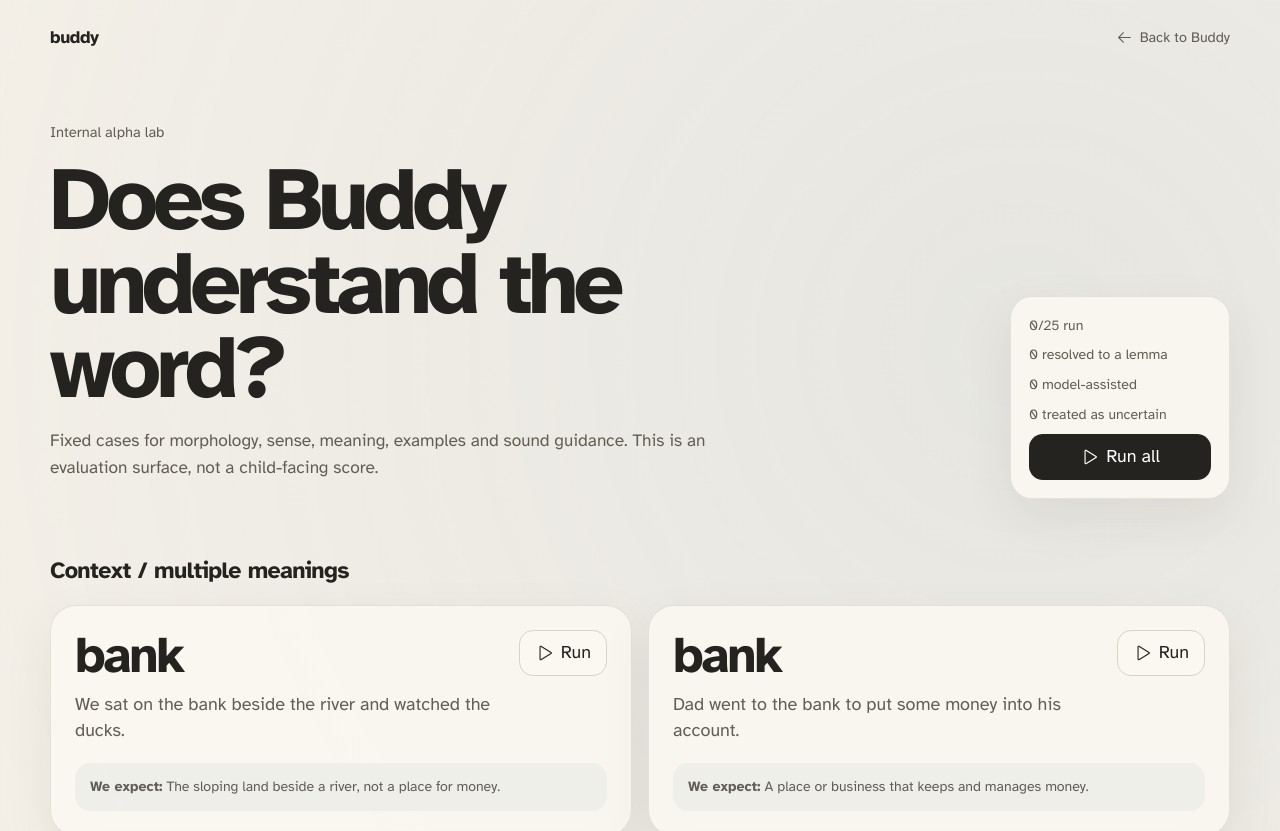
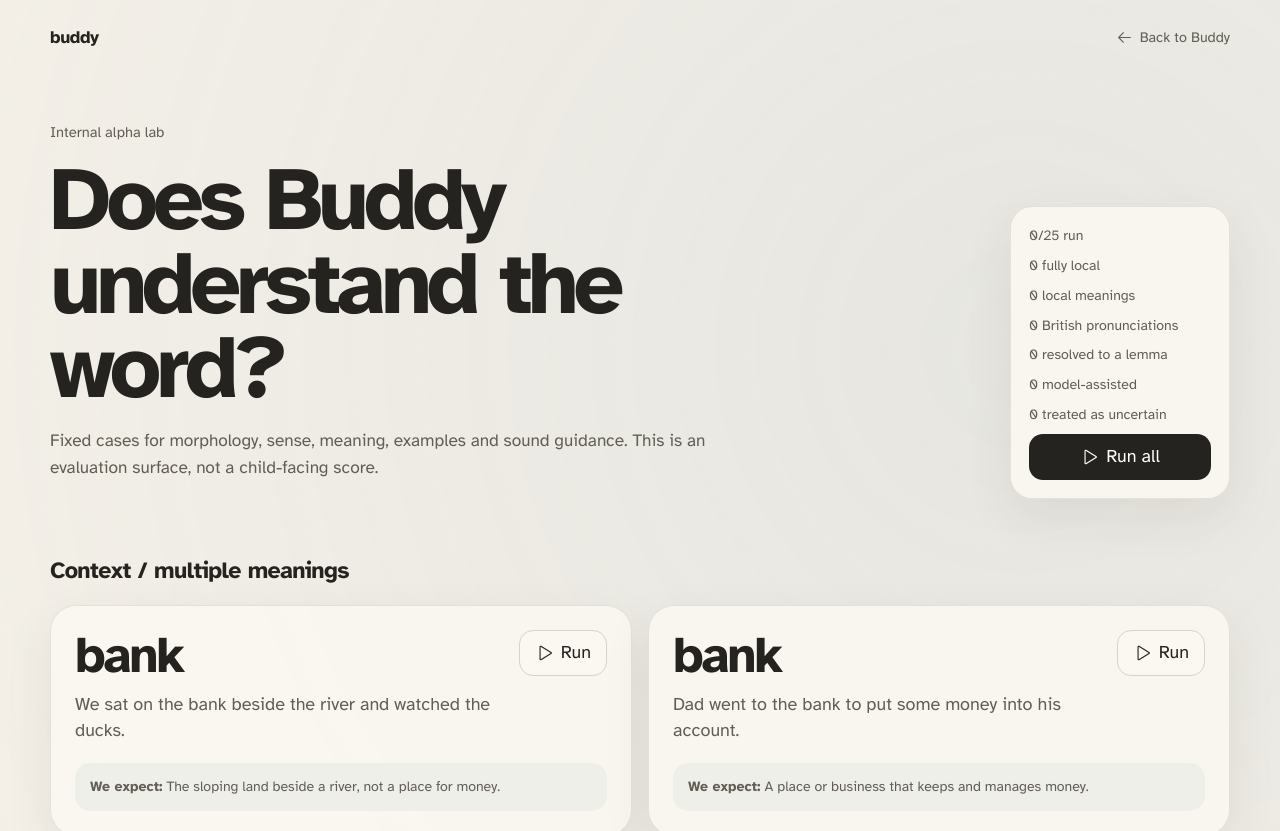
Before and after one commit to tomcwxyz/buddy, a Next.js app: page /lab/words in a window 1280 px wide. Shown: the top 831 px of the page. Built offline with nearby package versions, Linux system fonts and the light colour scheme.

Commit message:
Show offline corpus coverage in lexical lab

```diff
--- a/components/WordEvaluationLab.tsx
+++ b/components/WordEvaluationLab.tsx
@@ -37,6 +37,17 @@ type WordResult = {
     label: string;
     url: string;
     licence: string;
+  } | null;
+  corpus?: {
+    version: string;
+    locale: string;
+    surfaceEntryHit: boolean;
+    surfaceLexicalHit: boolean;
+    surfacePronunciationHit: boolean;
+    lemmaEntryHit: boolean | null;
+    lemmaLexicalHit: boolean | null;
+    remoteFallback: boolean;
+    pronunciationSource: string | null;
   } | null;
   providers?: string[];
   source?: string;
@@ -110,6 +121,11 @@ export function WordEvaluationLab() {
     const result = state.result;
     return Boolean(result?.morphology?.lemma && result.morphology.lemma !== result.word);
   }).length;
+  const localMeanings = ready.filter((state) => Boolean(
+    state.result?.corpus?.surfaceLexicalHit || state.result?.corpus?.lemmaLexicalHit,
+  )).length;
+  const britishPronunciations = ready.filter((state) => state.result?.corpus?.surfacePronunciationHit).length;
+  const offlineReady = ready.filter((state) => state.result?.corpus && !state.result.corpus.remoteFallback).length;
 
   return (
     <div className="word-lab">
@@ -123,6 +139,9 @@ export function WordEvaluationLab() {
         </div>
         <div className="word-lab-summary">
           <span>{ready.length}/{WORD_EVAL_CASES.length} run</span>
+          <span>{offlineReady} fully local</span>
+          <span>{localMeanings} local meanings</span>
+          <span>{britishPronunciations} British pronunciations</span>
           <span>{lemmatised} resolved to a lemma</span>
           <span>{modelCalls} model-assisted</span>
           <span>{unrecognised} treated as uncertain</span>
@@ -223,6 +242,13 @@ export function WordEvaluationLab() {
                         {result.morphology?.lemma && <span>lemma: {result.morphology.lemma}</span>}
                         {result.morphology?.form && <span>form: {result.morphology.form}</span>}
                         {result.morphology?.confidence && <span>morphology: {result.morphology.confidence}</span>}
+                        {result.corpus && <span>corpus: {result.corpus.version} ({result.corpus.locale})</span>}
+                        {result.corpus?.surfaceLexicalHit && <span>local surface meaning: yes</span>}
+                        {result.corpus?.lemmaLexicalHit && <span>local lemma meaning: yes</span>}
+                        {result.corpus?.surfacePronunciationHit && (
+                          <span>British pronunciation: {result.corpus.pronunciationSource ?? "local"}</span>
+                        )}
+                        {result.corpus && <span>network lexical fallback: {result.corpus.remoteFallback ? "yes" : "no"}</span>}
                         {result.providers?.length ? <span>providers: {result.providers.join(", ")}</span> : null}
                         {result.possibleSpelling && <span>suggestion: {result.possibleSpelling}</span>}
                         {result.partOfSpeech && <span>{result.partOfSpeech}</span>}
```
